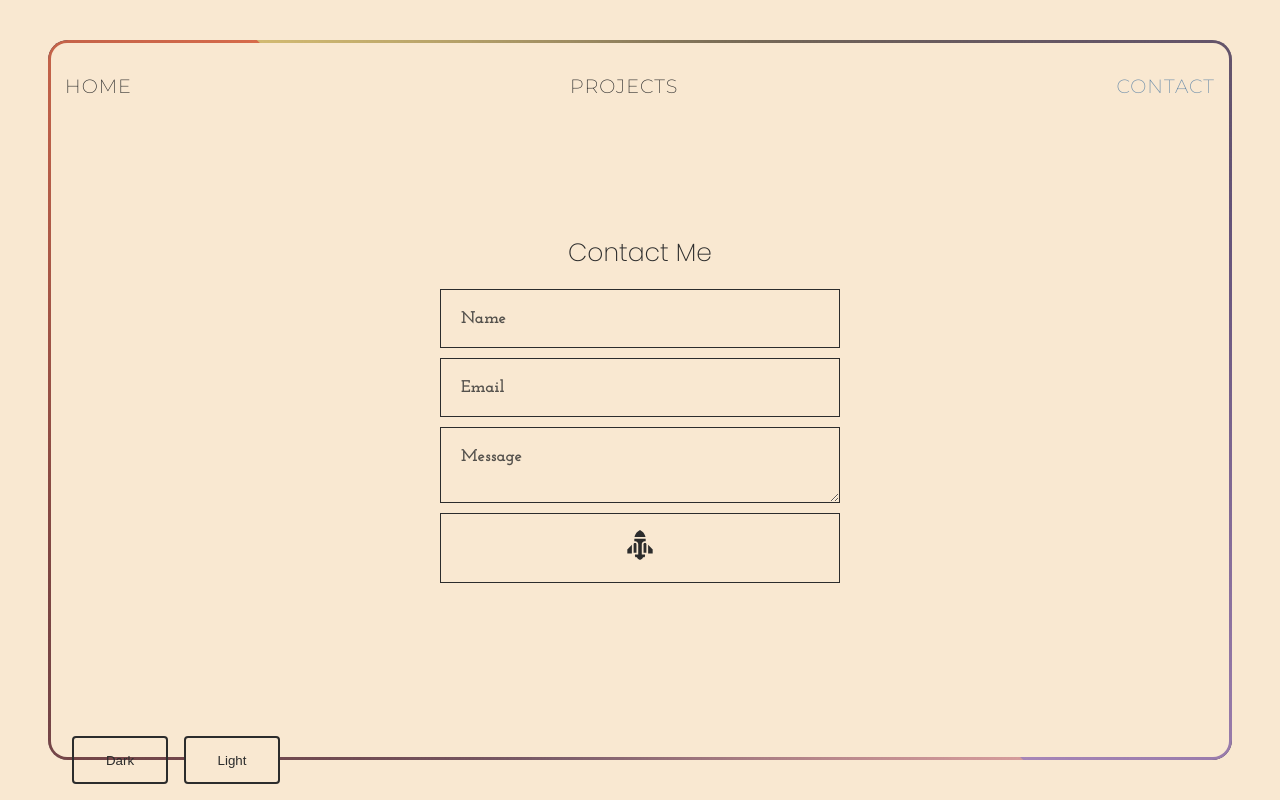
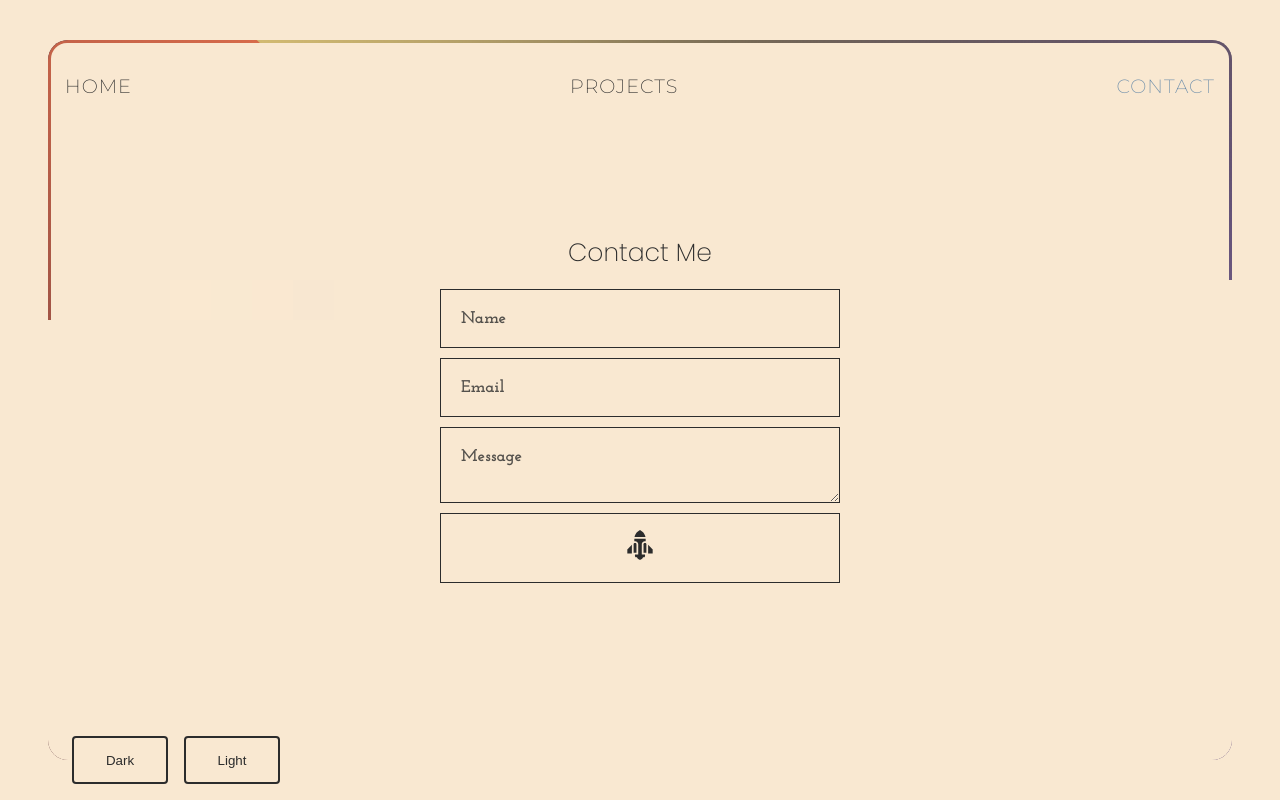
Before and after one commit to giolmartin/portfolio, a React (Create React App) app: page /contact in a window 1280 px wide. Built offline with nearby package versions, Linux system fonts and the light colour scheme.

Commit message:
Working on the background idea

```diff
--- a/src/components/Canvas/canvas.component.tsx
+++ b/src/components/Canvas/canvas.component.tsx
@@ -1,17 +1,50 @@
-import React, { ReactNode } from 'react';
-import { Background, Square as StyledCanvas, Border } from './canvas.styles';
+import React, { ReactNode, useRef, useEffect } from 'react';
+import {
+  Background,
+  Square as StyledCanvas,
+  Border,
+  Grid,
+  GridItem,
+} from './canvas.styles';
+import { useTheme } from '../../contexts/theme.context';
 import Navbar from '../Navbar/navbar.component';
+import anime from 'animejs';
+
 interface CanvasProps {
   children: ReactNode;
 }
 
 const Canvas: React.FC<CanvasProps> = ({ children }) => {
+  const { theme } = useTheme();
+
+  useEffect(() => {
+    const gridItems = document.querySelectorAll('.grid-item');
+
+    gridItems.forEach((item, index) => {
+      anime({
+        targets: item,
+        opacity: [
+          { value: 1, duration: 0, delay: index * 15 },
+          { value: 0, duration: 10, delay: 10 + index * 15 },
+        ],
+        easing: 'linear',
+      });
+    });
+  }, [theme]);
+
+  const gridItems = [];
+
+  for (let i = 0; i < 2000; i++) {
+    gridItems.push(<GridItem key={i} className='grid-item' />);
+  }
+
   return (
     <Background>
       <StyledCanvas>
         <Navbar />
         <Border />
         {children}
+        <Grid>{gridItems}</Grid>
       </StyledCanvas>
     </Background>
   );
--- a/src/components/Canvas/canvas.styles.tsx
+++ b/src/components/Canvas/canvas.styles.tsx
@@ -27,7 +27,11 @@ export const Square = styled.div`
   width: 100%;
   height: 90vh;
   margin: 3rem;
-  background: ${({ theme }) => theme.background};
+  background: radial-gradient(
+    circle at left bottom,
+    ${({ theme }) => theme.background} 0%,
+    ${({ theme }) => theme.background} 100%
+  );
   border-radius: 20px;
   display: flex;
   justify-content: center;
@@ -76,3 +80,26 @@ export const Border = styled.span`
   background: ${({ theme }) => theme.background};
   z-index: 1;
 `;
+
+export const Grid = styled.div`
+  position: absolute;
+  top: 0;
+  left: 0;
+  width: 100%;
+  height: 100%;
+  display: grid;
+  grid-template-columns: repeat(auto-fit, minmax(40px, 1fr));
+  grid-template-rows: repeat(auto-fit, minmax(40px, 1fr));
+  pointer-events: none;
+  z-index: 1;
+  color: ${({ theme }) => theme.text};
+`;
+export const GridItem = styled.div`
+  width: 100%;
+  height: 100%;
+  background-color: ${({ theme }) => theme.background};
+  opacity: 0;
+  transition: opacity 0.2s;
+  color: ${({ theme }) => theme.text};
+  z-index: 1;
+`;
--- a/src/components/toggleThemeButton/toggleThemeButton.component.tsx
+++ b/src/components/toggleThemeButton/toggleThemeButton.component.tsx
@@ -1,4 +1,5 @@
 import React from 'react';
+
 import { useTheme } from '../../contexts/theme.context';
 import { ButtonContainer, ThemeButton } from './toggleThemeButton.styles';
 
```
